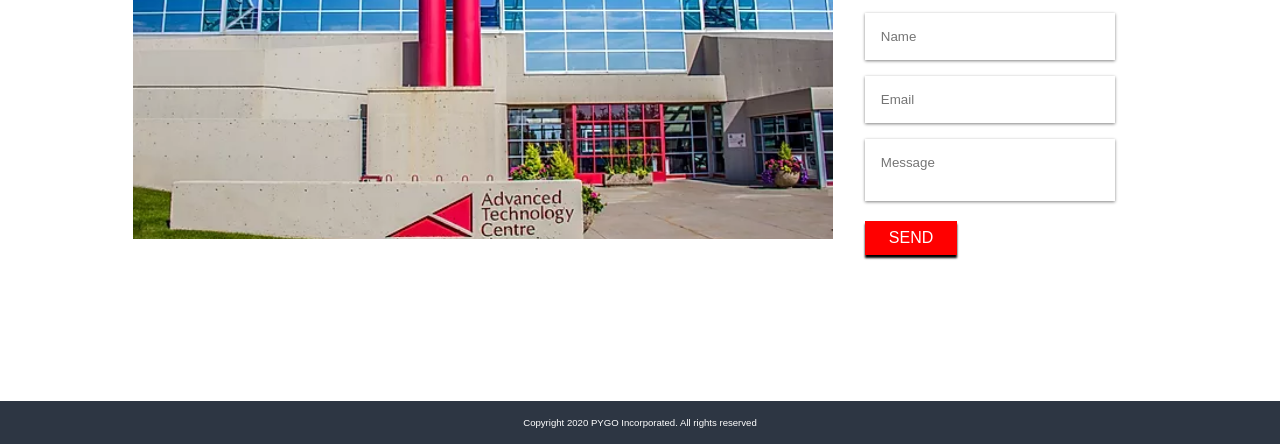
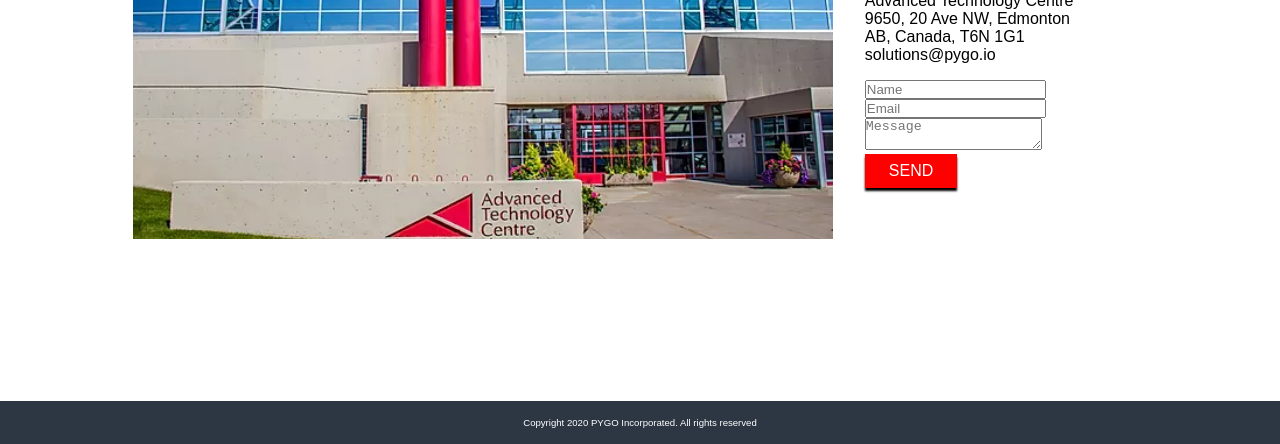
Before and after one commit to jbitancor/pygo-website, a Gatsby site: page /contact in a window 1280 px wide. Shown: the part 401-845 px from the top of the page. Built offline with nearby package versions, Linux system fonts and the light colour scheme; Gatsby itself is replaced by a stand-in of ours; a web font is replaced by a local one.

Commit message:
moved form control styles to globals.scss

```diff
--- a/src/pages/contact.js
+++ b/src/pages/contact.js
@@ -9,6 +9,8 @@
 import Introduction from "../components/Introduction";
 import TextError from "../components/TextError";
 import Img from "gatsby-image";
+// styles
+import "../styles/globals.scss";
 
 const getImage = graphql`
   {
@@ -148,39 +150,6 @@
     width: 100%;
   }
 
-  .form-control {
-    width: 100%;
-    margin-bottom: 1rem;
-
-    input,
-    textarea {
-      width: 100%;
-      border: 0;
-      padding: 1rem;
-      font-family: open-sans, sans-serif;
-      box-shadow: grey 0px 1px 3px;
-      transition: box-shadow 0.2s;
-    }
-
-    input:focus,
-    textarea:focus {
-      outline: none;
-      box-shadow: black 0px 3px 3px;
-      transition: box-shadow 0.2s;
-    }
-    textarea::-webkit-resizer {
-      display: none;
-    }
-    @keyframes boxShadow {
-      from {
-        box-shadow: black 0px 0px 0px;
-      }
-      to {
-        box-shadow: black 0px 0px 5px;
-      }
-    }
-  }
-
   .honey-pot {
     display: none;
   }
```
